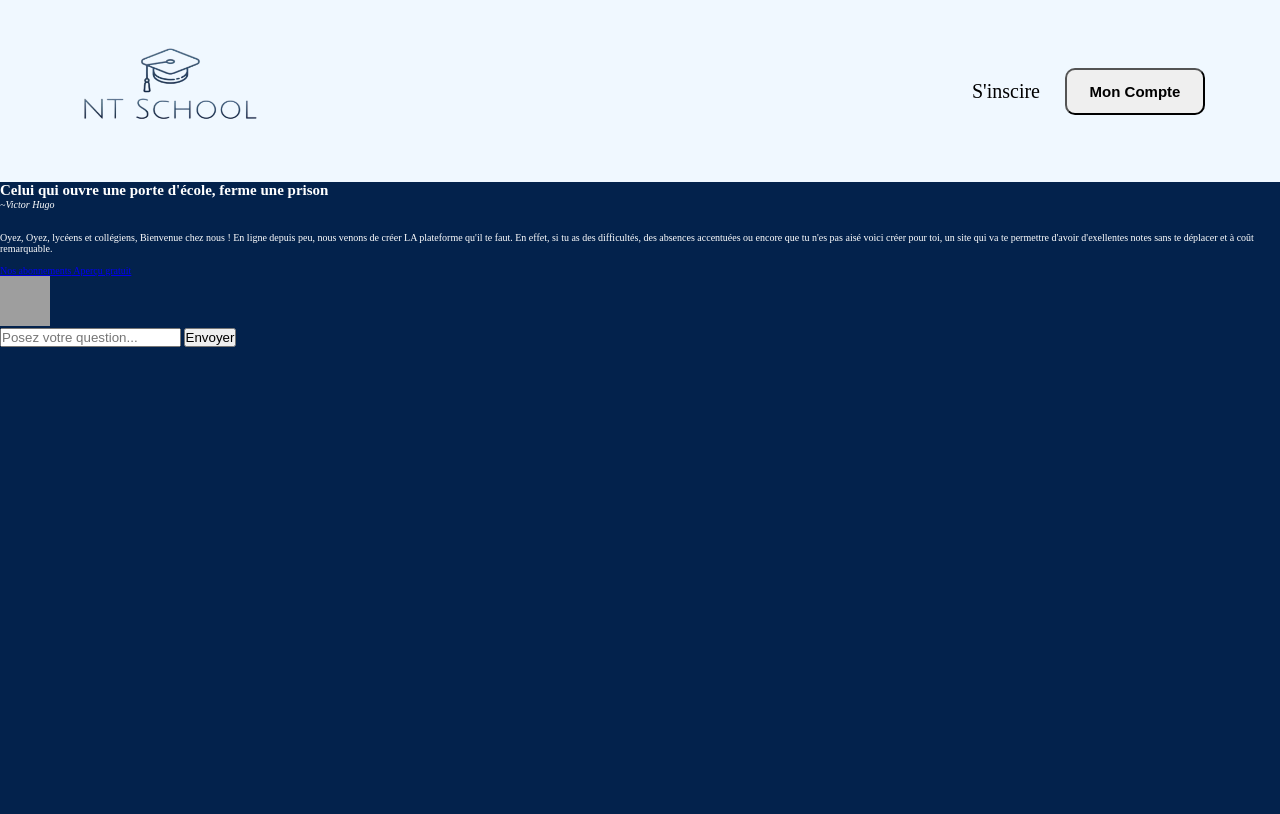
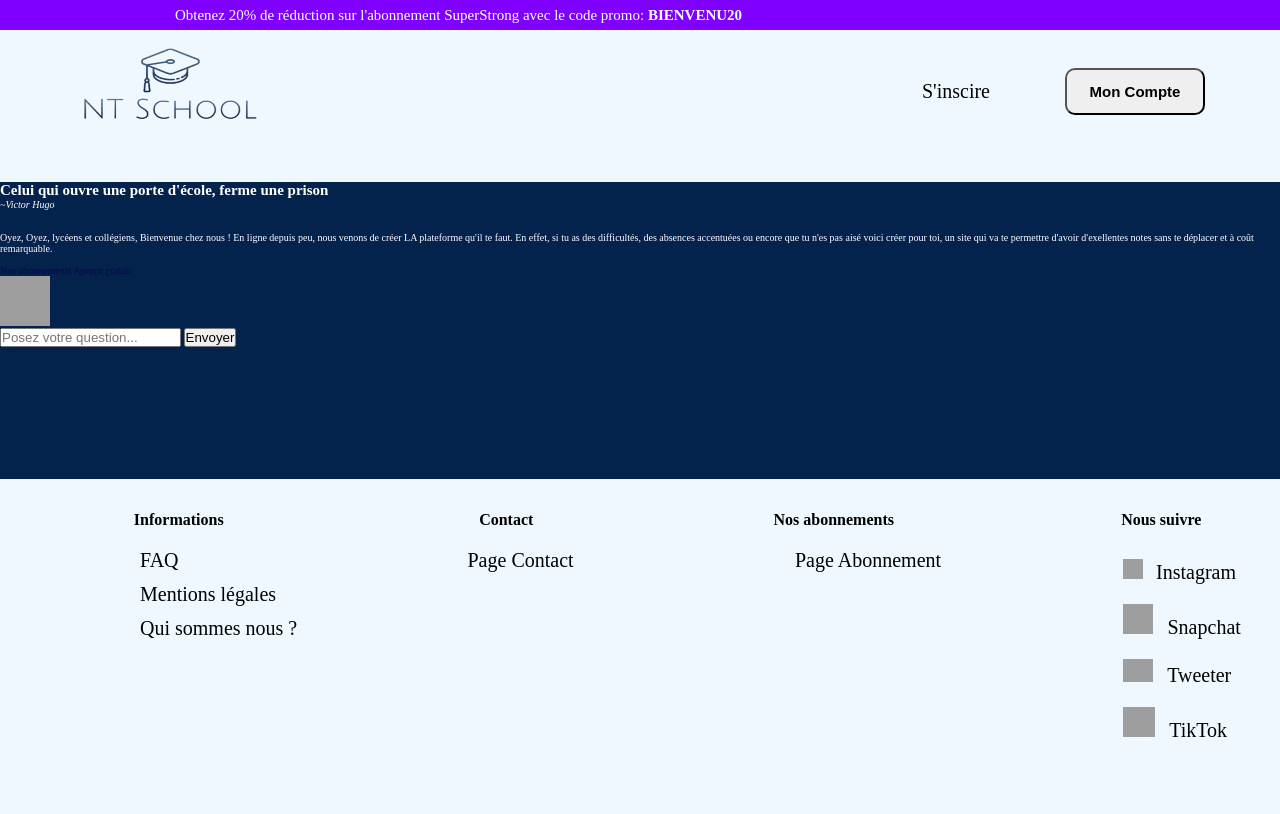
Before and after one commit to Nawel08/Site-Web, a PHP site: page /acceuil.php in a window 1280 px wide. Before the commit the page ends 347 px from the top, so only its background shows below. Run offline with PHP 8.4, Linux system fonts and the light colour scheme; grey boxes are pictures that could not be loaded.

Commit message:
Update acceuil.php
commenté + noms

```diff
--- a/acceuil.php
+++ b/acceuil.php
@@ -1,17 +1,67 @@
+<!-- BEN OMRANE et ZAIT-->
 <!DOCTYPE html>
 <html lang="fr">
+<!-- head de notre fichier où on retrouve tous les liens relatifs à son bon fonctionnement-->
 <head>
     <meta charset="UTF-8">
-    <meta name="viewport" content="width=device-width, initial-scale=1.0">
+	<!-- Permet de définir la largeur de l'affichage en fonction de la largeur de l'appareil utilisé-->
+    <meta name="viewport" content="width=device-width, initial-scale=1.0"> <!--Permet définir le niveau de zoom initial. -->
+	<!-- titre de la page-->
     <title>N&T SCHOOL</title>
+	<!-- liens vers les pages css contenant le style de la page-->
     <link rel="stylesheet" type="text/css" href="accueil.css">
     <link rel="stylesheet" href="styles.css">
     <script src="https://code.jquery.com/jquery-3.6.0.min.js"></script>
+	<!-- Suite à quelques problèmes que nous avons rencontrés avec nos fichiers css, nous avons du inclure certaines lignes directement dans le html,
+	pour que cela fonctionne bien.
+	-->
+	<style>
+        .promo-banner {
+            position: fixed;
+            top: 0;
+            left: 0;
+            right: 0;
+            height: 30px;
+            background-color: #7F00FF;
+            display: flex;
+            justify-content: center;
+            align-items: center;
+            z-index: 1000;
+            overflow: hidden;
+        }
+
+        .promo-text {
+            white-space: nowrap;
+            animation: scrolling-text 10s linear infinite;
+			font-size:15px;
+        }
+
+        @keyframes scrolling-text {
+            0% {
+                transform: translateX(100%);
+            }
+            100% {
+                transform: translateX(-100%);
+            }
+        }
+    </style>
 </head>
+<!-- Fermeture de la balise style et de la balise head-->
+
+<!-- Ouverture du body.-->
 <body>
+
+<!-- On commence par mettre la div en lien avec le code promo-->
+<div class="promo-banner">
+        <span class="promo-text">Obtenez 20% de réduction sur l'abonnement SuperStrong avec le code promo: <b>BIENVENU20</b></span>
+    </div>
+
+	<!-- Grâce à un code php  on fait appel à notre header_pasco.html-->
     <?php require_once('header_pasco.html'); ?>
 
+	<!-- Ouverture de la section contenant le texte de la page-->
     <section class="text">
+	<!--Citation en guise de titre -->
         <h1> Celui qui ouvre une porte d'école, ferme une prison </h1>
         <i>~Victor Hugo</i>
         <br><br><br>
@@ -21,63 +71,90 @@
             créer pour toi, un site qui va te permettre d'avoir d'exellentes notes sans te déplacer et à coût remarquable.
         </p>
         <br>
+		<!--Lien vers notre page abonnement à l'aide de la balise a -->
         <a href="Lesabonnements.php">Nos abonnements</a><a href="apercu_gratuit.php"> Aperçu gratuit </a>
     </section>
+	<!-- fermeture de la section-->
 
+	<!--div permettant d'inclure le fond -->
     <div class="fonddumain"></div>
 
-    <div class="container">
+    <!-- div relative à notre chatbot-->
+    <div class="chatbot-icon">
+	<!--importation de l'image grâce à l'attribut src de la balise img -->
+        <img src="chatbotb.png" width="50px" height="50px" alt="Chatbot Icon" id="chatbot-icon">
+    </div>
+
+	<!-- div relative a forme du chatbot-->
+    <div class="chatbot-container hidden" id="chatbot-container">
+        <form>
+		<!-- formulaire permettant de soumettre une question au chatbot-->
+            <input type="text" id="question_2" name="question" placeholder="Posez votre question..." required>
+            <button type="submit">Envoyer</button>
+        </form>
+		<!--Div permettant au chatbot de répondre -->
         <div class="chat-messages"></div>
     </div>
 
-    <div class="chatbot-icon">
-        <img src="chatbotb.png" width="50px" height="50px" alt="Chatbot Icon" id="chatbot-icon">
-    </div>
-
-    <div class="chatbot-container hidden" id="chatbot-container">
-        <form>
-            <input type="text" id="question_2" name="question" placeholder="Posez votre question..." required>
-            <button type="submit">Envoyer</button>
-        </form>
-        <div class="chat-messages"></div>
-    </div>
-
+	<!-- Ouverture du script JavaScript permettant le bon fonctionnement du chatbot.-->
     <script>
 function toggleChatbot() {
+  // Récupérer l'élément HTML de l'icône chatbot
   var chatbotIcon = document.getElementById('chatbot-icon');
+  // Récupérer l'élément HTML du conteneur chatbot
   var chatbotContainer = document.getElementById('chatbot-container');
 
+  // Ajouter ou supprimer la classe 'hidden' du conteneur chatbot pour afficher ou cacher le chatbot
   chatbotContainer.classList.toggle('hidden');
 }
 
+// Ajouter un écouteur d'événements sur l'icône chatbot pour activer la fonction toggleChatbot lorsqu'elle est cliquée
 document.getElementById('chatbot-icon').addEventListener('click', toggleChatbot);
 
-        document.addEventListener('DOMContentLoaded', function() {
-            var chatbotContainer = document.getElementById('chatbot-container');
-            chatbotContainer.classList.add('hidden');
-        });
 
+// Attendre que le document soit prêt avant de commencer
 $(document).ready(function() {
+  // Ajouter un écouteur d'événements sur le formulaire de chatbot pour intercepter la soumission
   $("form").on("submit", function(event) {
+    // Empêcher la soumission du formulaire
     event.preventDefault();
+
+    // Récupérer la question saisie par l'utilisateur
     var question = $("#question_2").val();
-        var userMessage = '<div class="chat-message"><strong>Vous :</strong><p>' + question + '</p></div>';
+
+    // Ajouter la question de l'utilisateur à la liste des messages de chat
+    var userMessage = '<div class="chat-message user"><p class="user-label"">Vous :</p><p>' + question + '</p></div>';
     $(".chat-messages").append(userMessage);
+
+    // Effacer la zone de saisie de la question de l'utilisateur
     $("#question_2").val('');
 
-        // start ajax code
+    // Commencer la requête AJAX pour envoyer la question de l'utilisateur au serveur
     $.ajax({
-            url: 'message.php',
-            type: 'POST',
-            data: 'text=' + question,
+      url: 'message.php', // Définir l'URL du script PHP qui traite la question
+      type: 'POST', // Utiliser la méthode POST
+      data: 'text=' + question, // Ajouter la question de l'utilisateur en tant que paramètre POST 'text'
       success: function(result) {
-                var botReply = '<div class="chat-message"><strong>Chatbot :</strong><p>' + result + '</p></div>';
+        // Ajouter la réponse du chatbot à la liste des messages de chat
+        var botReply = '<div class="chat-message bot"><p class="bot-label">Chatbot :</p><p>' + result + '</p></div>';
         $(".chat-messages").append(botReply);
+
+        // Faire défiler la zone des messages de chat vers le bas pour voir la dernière réponse
         $(".container .chat-messages").scrollTop($(".container .chat-messages")[0].scrollHeight);
       }
     });
   });
 });
+
 </script>
+
+<!-- Fermeture du script JavaScript relatif au chatbot-->
+
+<!-- -Utilisation du code php et de la fonction require_once pour importer notre fihier footer.html où se trouve notre pied de page. -->
+<?php
+require_once('footer.html');
+?>
+
+<!-- Fermeture du body et du fichier html-->
 </body>
 </html>
```
Lines whose indentation alone changed are shown as unchanged.
